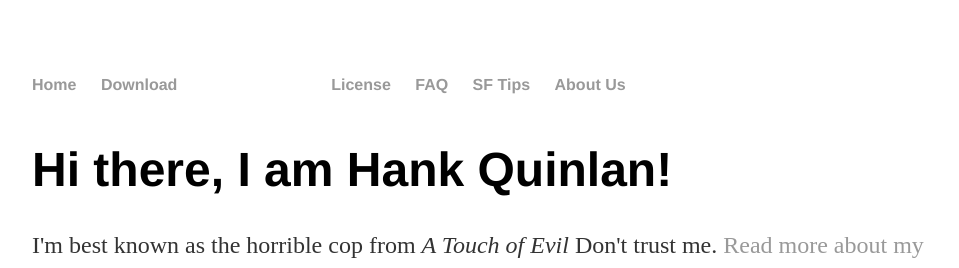
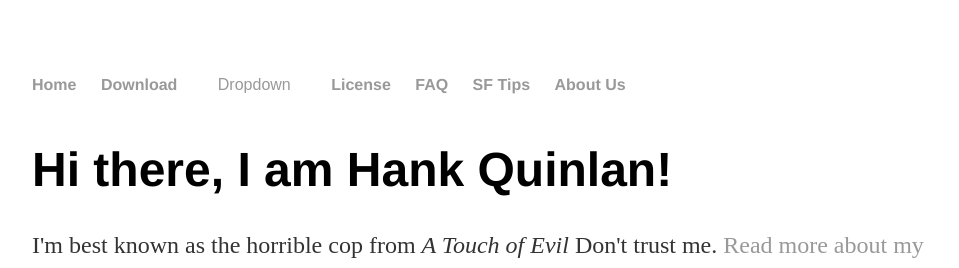
Before and after one commit to mikepaisner/Security-Zen.github.io, a Jekyll site: the page built from index.html, in a window 1280 px wide. Shown: the top 268 px of the page, without its empty margins (160-1119 px from the left). Built offline with Jekyll 4.4.1, drawn with Linux system fonts in a browser that asks for light colours.

Commit message:
Update main.css

```diff
--- a/css/main.css
+++ b/css/main.css
@@ -46,7 +46,7 @@ ul.posts li {
 /* Dropdown Button */
 .dropbtn {
   background-color: #ffffff;
-  color: white;
+  color: #999;
   padding: 16px;
   font-size: 16px;
   border: none;
@@ -62,7 +62,7 @@ ul.posts li {
 .dropdown-content {
   display: none;
   position: absolute;
-  background-color: #f1f1f1;
+  background-color: #ffffff;
   min-width: 160px;
   box-shadow: 0px 8px 16px 0px rgba(0,0,0,0.2);
   z-index: 1;
@@ -83,4 +83,4 @@ ul.posts li {
 .dropdown:hover .dropdown-content {display: block;}
 
 /* Change the background color of the dropdown button when the dropdown content is shown */
-.dropdown:hover .dropbtn {background-color: #3e8e41;}
+.dropdown:hover .dropbtn {background-color: #ffffff;}
```
